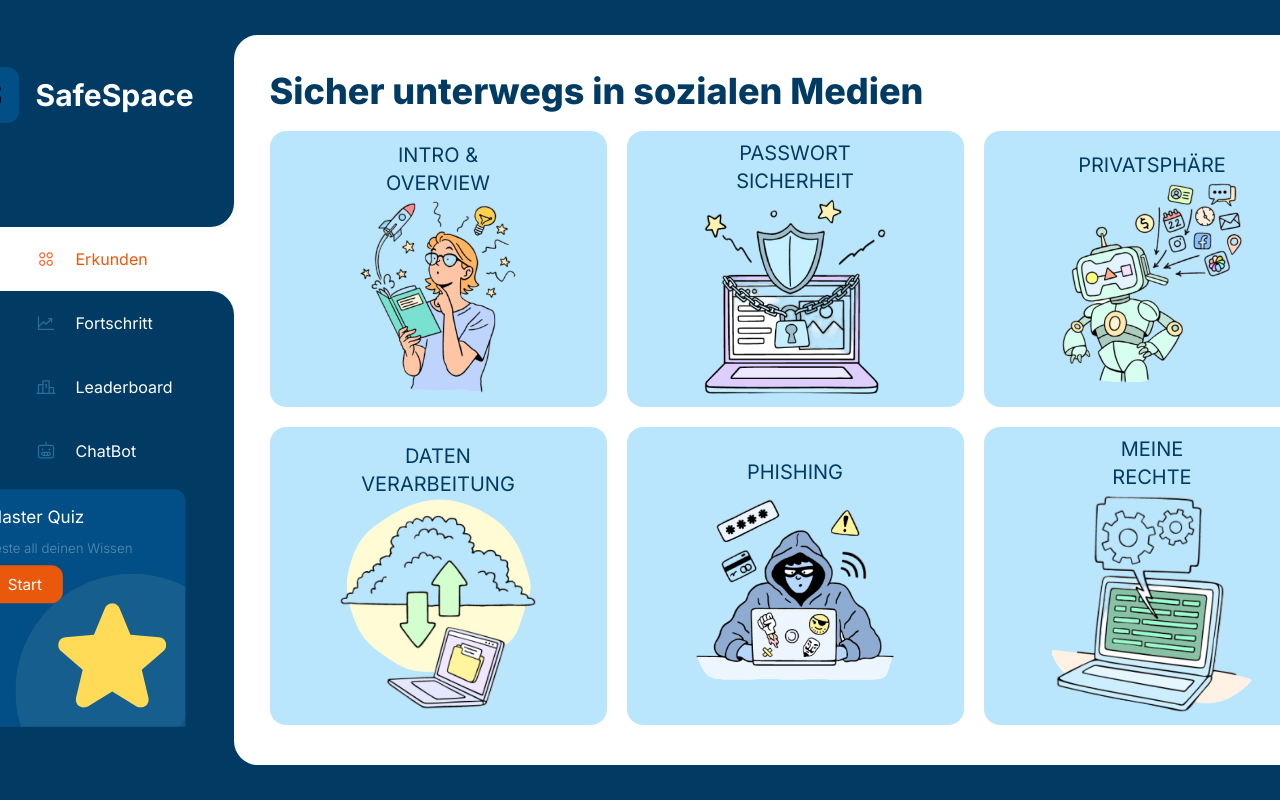
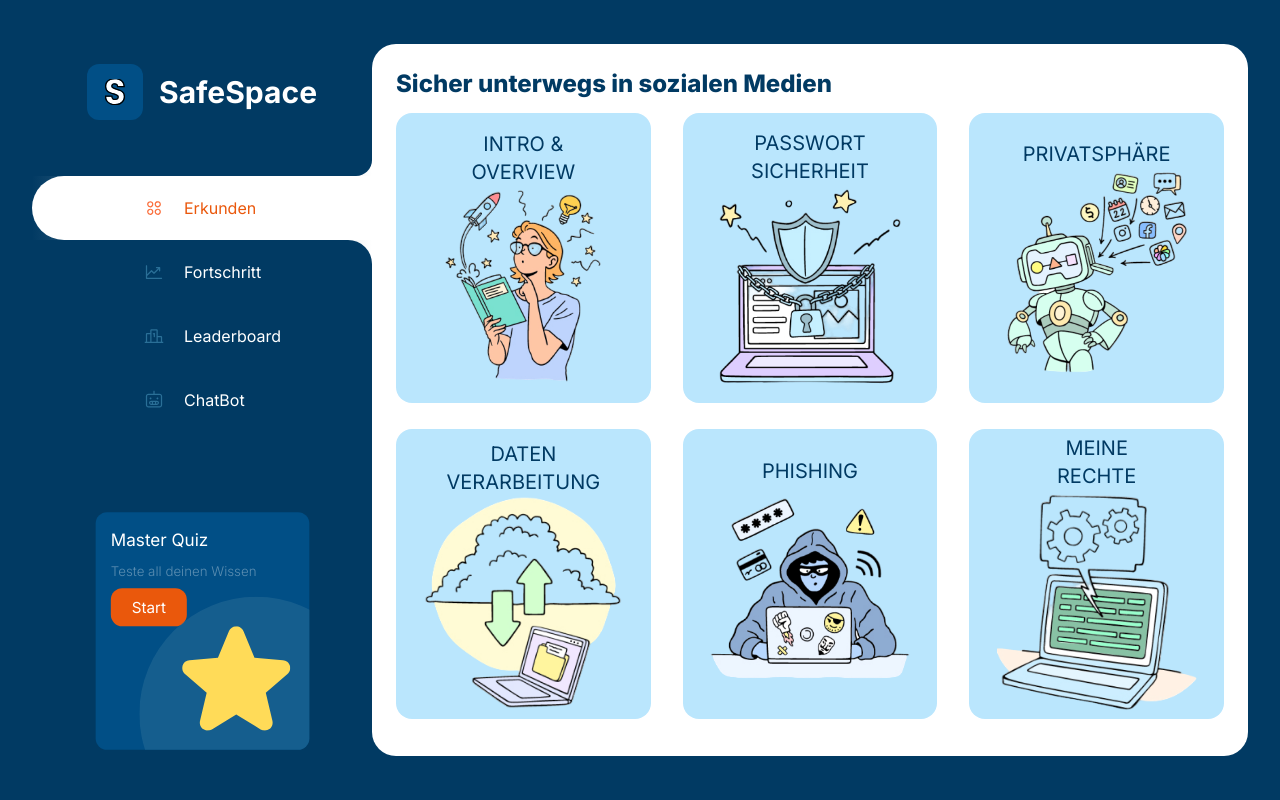
Before and after one commit to uwumarogie/ITBL-Datenschutz, a Next.js app: page /space in a window 1280 px wide. Built offline with nearby package versions, Linux system fonts and the light colour scheme.

Commit message:
it works

```diff
--- a/package.json
+++ b/package.json
@@ -19,7 +19,7 @@
     "@types/node": "20",
     "@types/react": "18",
     "@types/react-dom": "18",
-    "clsx": "2.1.1",
+    "clsx": "^2.1.1",
     "eslint": "8",
     "eslint-config-next": "14.2.2",
     "postcss": "8",
--- a/src/app/globals.css
+++ b/src/app/globals.css
@@ -4,3 +4,11 @@
 
 :root {
 }
+
+.max-h-sidebar {
+    max-height: calc(95vh - 3rem)
+}
+
+.grid-container {
+    height: calc(100% - 40px)
+}
--- a/src/app/space/intro/page.tsx
+++ b/src/app/space/intro/page.tsx
@@ -1,3 +1,3 @@
 export default function Intro() {
-  return <div className="min-w-[1100px] ">Intro</div>;
+  return <div className="p-6">Intro</div>;
 }
--- a/src/app/space/layout.tsx
+++ b/src/app/space/layout.tsx
@@ -7,9 +7,10 @@ import { Section } from "@/components/Section";
 export default function Layout({ children }: { children: React.ReactNode }) {
   return (
     <div className="bg-blue-background min-h-screen overflow-auto bg-fixed">
-      <div className="flex flex-row justify-center items-center min-h-screen p-5">
-        <div className="flex flex-col w-1/4 min-h-[625px] justify-between">
-          <div className="flex flex-row space-x-4 justify-center items-center">
+      <div className="flex justify-center h-screen py-11 px-8">
+        <div className="flex flex-col w-[340px] max-h-sidebar justify-between align-center">
+          <div>
+            <div className="flex flex-row space-x-4 justify-center items-center mt-5">
               <Link
                 href="/space"
                 className="flex items-center bg-blue-contrast rounded-xl max-h-14 min-w-14 justify-center p-4"
@@ -26,11 +27,12 @@ export default function Layout({ children }: { children: React.ReactNode }) {
             </div>
 
             <Section />
+          </div>
           <UnlockMasterQuiz />
         </div>
 
-        <div className="flex flex-row justify-center items-center lg:max-w-3/4">
-          <div className="bg-white rounded-3xl p-6 w-full min-h-[730px]">
+        <div className="flex flex-row justify-center grow">
+          <div className="bg-white rounded-3xl py-6 w-full">
             {children}
           </div>
         </div>
--- a/src/app/space/page.tsx
+++ b/src/app/space/page.tsx
@@ -1,7 +1,7 @@
 import { ExerciseNavigation } from "@/components/ExerciseNavigation";
 export default function Page() {
   return (
-    <div>
+    <div className="h-full">
       <ExerciseNavigation />
     </div>
   );
--- a/src/components/ExerciseLink.tsx
+++ b/src/components/ExerciseLink.tsx
@@ -10,12 +10,13 @@ type ExerciseLink = {
 export default function ExerciseLink({ slug, text, imageSrc }: ExerciseLink) {
   const modifiedText = displayText(text);
   return (
+    <div className="flex flex-col justify-center h-full">
       <Link
         href={slug}
-      className="flex justify-center min-w-[337px] max-h-[337px] bg-sky-200 rounded-2xl p-2"
+        className="flex justify-center bg-sky-200 rounded-2xl p-2 max-h-[290px] min-h-[240px] h-full"
       >
         <div className="flex flex-col justify-center">
-        <h3 className="text-center text-blue-background text-xl min-w-[50px]">
+          <h3 className="text-center text-blue-background text-xl">
             {modifiedText}
           </h3>
           <Image
@@ -27,5 +28,6 @@ export default function ExerciseLink({ slug, text, imageSrc }: ExerciseLink) {
           />
         </div>
       </Link>
+    </div>
   );
 }
--- a/src/components/ExerciseNavigation.tsx
+++ b/src/components/ExerciseNavigation.tsx
@@ -23,28 +23,14 @@ const exerciseLinksData = [
 
 export function ExerciseNavigation() {
   return (
-    <div className="px-3">
-      <h1 className="text-blue-background text-4xl font-extrabold mt-3">
+    <div className="h-full">
+      <h1 className="text-blue-background text-lg md:text-l lg:text-2xl max-h-[60px] font-extrabold mb-2 px-6">
         Sicher unterwegs in sozialen Medien
       </h1>
-      <div className="flex flex-col justify-center">
-        <div className="flex flex-row mt-5 space-x-5">
-          {exerciseLinksData
-            .slice(0, 3)
-            .map(({ slug, text, imageSrc }, index) => (
-              <div key={index} className="flex flex-row space-x-5">
-                <ExerciseLink slug={slug} text={text} imageSrc={imageSrc} />
-              </div>
-            ))}
-        </div>
-        <div className="flex flex-row mt-5 space-x-5">
-          {exerciseLinksData.slice(3).map(({ slug, text, imageSrc }, index) => (
-            <ExerciseLink
-              key={index}
-              slug={slug}
-              text={text}
-              imageSrc={imageSrc}
-            />
+      <div className="flex flex-col grid-container justify-center overflow-y-auto px-6">
+        <div className="grid grid-cols-1 md:grid-cols-2 lg:grid-cols-3 gap-x-8 gap-y-2 h-full">
+          {exerciseLinksData.map(({ slug, text, imageSrc }, index) => (
+            <ExerciseLink key={index} slug={slug} text={text} imageSrc={imageSrc} />
           ))}
         </div>
       </div>
--- a/src/components/Section.tsx
+++ b/src/components/Section.tsx
@@ -36,10 +36,10 @@ export function Section() {
   }
 
   return (
-    <div className="flex-grow justify-center items-center mt-10 min-h-48 bg-gradient-to-r from-blue-background to-white">
+    <div className="justify-center items-center mt-10 min-h-48 bg-gradient-to-r from-blue-background to-white">
       <div
         className={clsx(
-          "flex items-center justify-center flex-row space-x-5 min-w-60 max-w-96 min-h-16 bg-blue-background z-30",
+          "flex items-center justify-center flex-row space-x-5 min-w-60 max-w-96 min-h-4 bg-blue-background z-30",
           first && "rounded-br-3xl",
         )}
       ></div>
@@ -160,6 +160,12 @@ export function Section() {
         )}
         <span className="text-center">ChatBot</span>
       </Link>
+      <div
+        className={clsx(
+          "flex items-center justify-center flex-row space-x-5 min-w-60 max-w-96 min-h-4 bg-blue-background z-30 ",
+          fourth && "rounded-tr-3xl",
+        )}
+      ></div>
     </div>
   );
 }
--- a/src/components/UnlockMasterQuiz.tsx
+++ b/src/components/UnlockMasterQuiz.tsx
@@ -16,7 +16,7 @@ export function UnlockMasterQuiz() {
 
       <svg
         xmlns="http://www.w3.org/2000/svg"
-        className="absolute bottom-0 right-0"
+        className="absolute bottom-0 right-0 rounded-br-xl"
         width="179"
         height="161"
         viewBox="0 0 179 161"
```
Also changed, not shown: 2 other files (tests, documents, lock files or other folders). Lines whose indentation alone changed are shown as unchanged.
